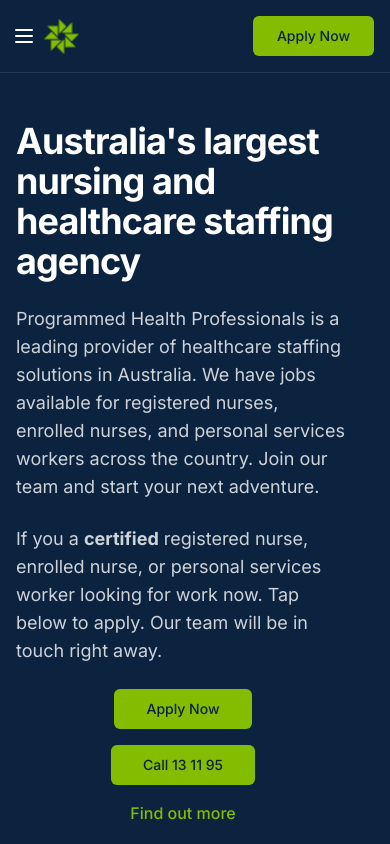
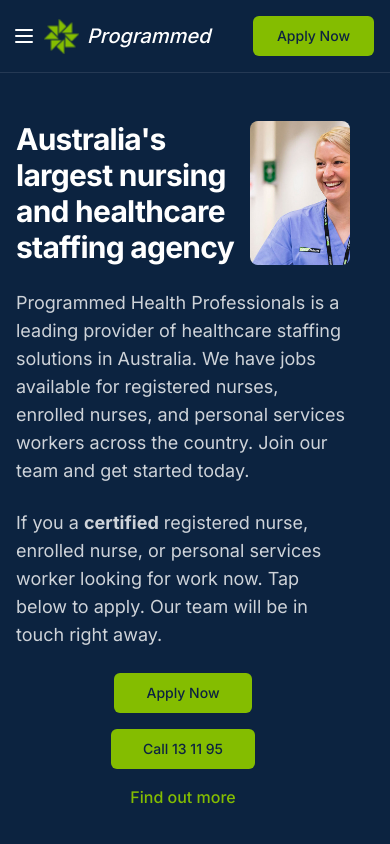
Before and after one commit to pewilliamsprogrammed/programmed-health-website, a Next.js app: page / in a window 390 px wide. Shown: the top 844 px of the page. Built offline with nearby package versions, Linux system fonts and the light colour scheme.

Commit message:
Change landing page a add pic on mobile and change copy

```diff
--- a/components/component/header.tsx
+++ b/components/component/header.tsx
@@ -21,6 +21,9 @@ export default function Header() {
             <Image src="/favicon.png" alt="logo" width={35} height={35} />
             <h1 className="invisible hidden text-xl font-medium italic lg:visible lg:block">
               Programmed Health Professionals
+            </h1>
+            <h1 className="text-xl font-medium italic lg:invisible lg:hidden">
+              Programmed
             </h1>
           </Link>
         </div>
--- a/components/component/landing.tsx
+++ b/components/component/landing.tsx
@@ -13,15 +13,24 @@ export default function Landing() {
       <main className="flex w-full flex-1 flex-col items-center justify-center px-4 py-12 md:px-6 md:py-24 lg:py-32">
         <div className="flex items-center justify-between space-x-6">
           <div className="max-w-3xl space-y-6 text-left">
-            <h1 className="text-4xl font-bold tracking-tight md:text-5xl">
-              Australia's largest nursing and healthcare staffing agency
-            </h1>
+            <div className="flex space-x-2 lg:space-x-0">
+              <h1 className="text-3xl font-bold tracking-tight md:text-5xl">
+                Australia's largest nursing and healthcare staffing agency
+              </h1>
+              <img
+                src="/landing.jpg"
+                alt="Nurse"
+                width={100}
+                height={100}
+                className="rounded-lg lg:hidden"
+                style={{ aspectRatio: "700/900", objectFit: "cover" }}
+              />
+            </div>
             <p className="text-lg text-[rgba(255,255,255,0.8)] md:text-xl">
               Programmed Health Professionals is a leading provider of
               healthcare staffing solutions in Australia. We have jobs available
               for registered nurses, enrolled nurses, and personal services
-              workers across the country. Join our team and start your next
-              adventure.
+              workers across the country. Join our team and get started today.
             </p>
 
             <p className="text-lg text-[rgba(255,255,255,0.8)] md:text-xl">
@@ -70,7 +79,7 @@ export default function Landing() {
               alt="Nurse"
               width={300}
               height={300}
-              className="hidden rounded-lg md:block"
+              className="hidden rounded-lg lg:block"
               style={{ aspectRatio: "700/900", objectFit: "cover" }}
             />
           </div>
```
